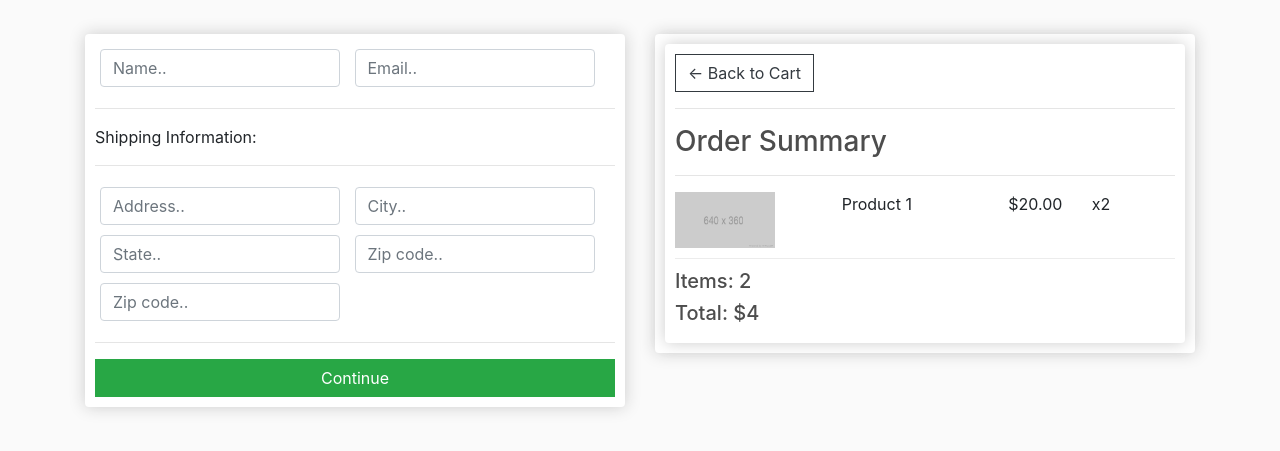
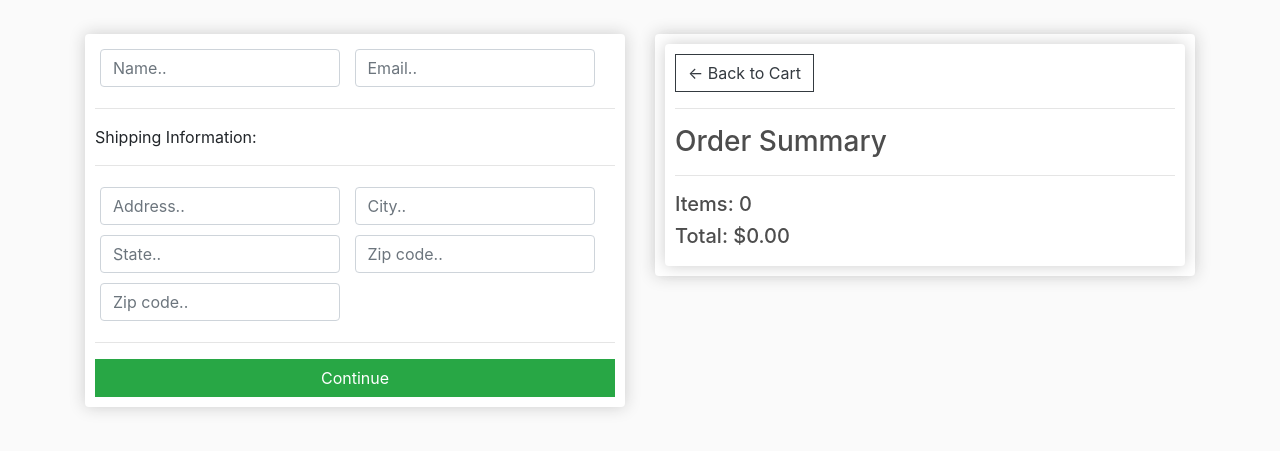
Before and after one commit to Sudhamani544/shoppingcart, a Django app: page /checkout/ in a window 1280 px wide. Shown: the part 57-508 px from the top of the page. Run offline with Django 3.2, Linux system fonts and the light colour scheme; parts of the project's set-up code (start-up, migrations or seed data) failed here and were passed over; some libraries are stand-ins or nearby versions.

Commit message:
Update checkout.html

```diff
--- a/ecommerce/store/templates/store/checkout.html
+++ b/ecommerce/store/templates/store/checkout.html
@@ -54,14 +54,16 @@
 				<hr>
 				<h3>Order Summary</h3>
 				<hr>
+        {% for item in items %}
 				<div class="cart-row">
-					<div style="flex:2"><img class="row-image" src="{% static 'images/placeholder.png' %}"></div>
-					<div style="flex:2"><p>Product 1</p></div>
-					<div style="flex:1"><p>$20.00</p></div>
-					<div style="flex:1"><p>x2</p></div>
+					<div style="flex:2"><img class="row-image" src="{{item.fooditem.image.url}}"></div>
+					<div style="flex:2"><p>{{item.fooditem.name}}</p></div>
+					<div style="flex:1"><p>${{item.fooditem.price|floatformat:2}}</p></div>
+					<div style="flex:1"><p>x{{item.quantity}}</p></div>
 				</div>
-				<h5>Items:   2</h5>
-				<h5>Total:   $4</h5>
+        {% endfor %}
+				<h5>Items:   {{order.get_cart_items}}</h5>
+				<h5>Total:   ${{order.get_cart_total|floatformat:2}}</h5>
 			</div>
       </div>
     </div>
```
